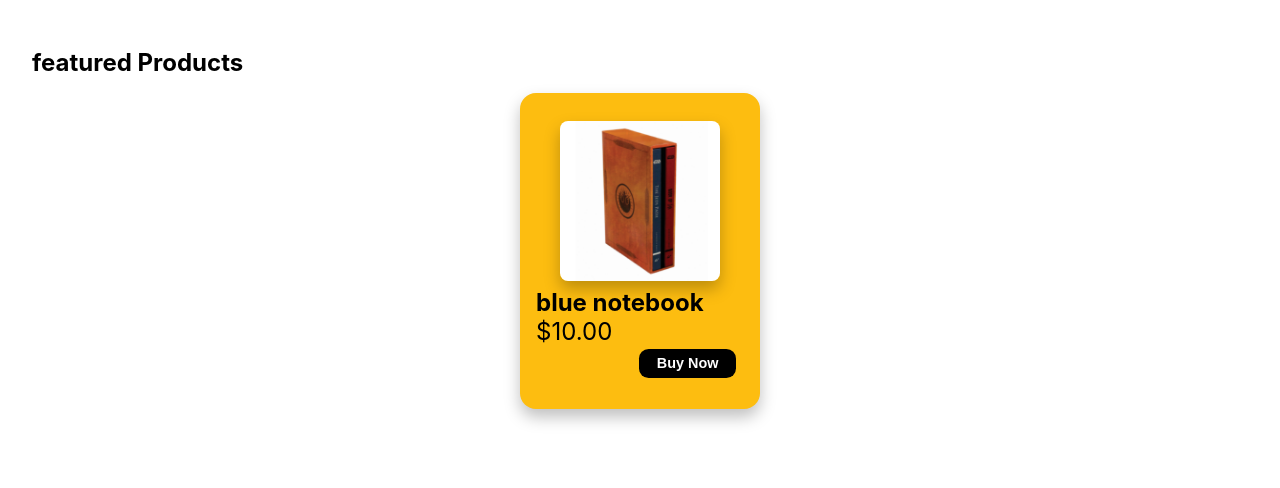
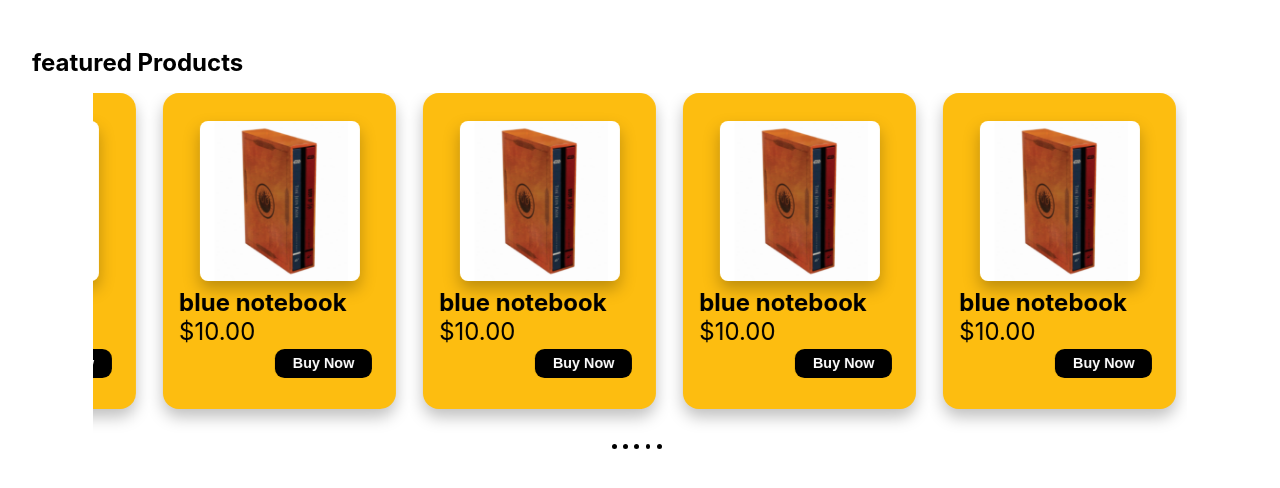
Before and after one commit to davidgdev/the-market-place, a React (Create React App) app: page / in a window 1280 px wide. Shown: the top 488 px of the page. Built offline with nearby package versions, Linux system fonts and the light colour scheme.

Commit message:
Featured Products Carousel v.1.0

```diff
--- a/package.json
+++ b/package.json
@@ -6,6 +6,7 @@
     "@testing-library/jest-dom": "^5.12.0",
     "@testing-library/react": "^11.2.7",
     "@testing-library/user-event": "^12.8.3",
+    "pure-react-carousel": "^1.27.6",
     "react": "^17.0.2",
     "react-dom": "^17.0.2",
     "react-scripts": "^4.0.3",
--- a/src/components/FeaturedProducts.jsx
+++ b/src/components/FeaturedProducts.jsx
@@ -1,15 +1,79 @@
 import React, { Component } from 'react'
 import FeaturedProductCard from './FeaturedProductCard'
+import {
+  CarouselProvider,
+  Slider,
+  Slide,
+  ButtonBack,
+  ButtonNext,
+  DotGroup
+} from 'pure-react-carousel'
+import 'pure-react-carousel/dist/react-carousel.es.css'
 
 import '../sass/components/_FeaturedProducts.scss'
 
+const CARD_WIDTH = 260
+
 class FeaturedProducts extends Component {
+    state = {
+        cards: 4
+    }
+
+    selfRef = React.createRef()
+
+    updateDimensions = () => {
+    this.setState({
+        width: this.selfRef.current.offsetWidth,
+        cards: Math.floor(this.selfRef.current.offsetWidth / CARD_WIDTH) || 1
+    });
+    };
+
+    componentDidMount() {
+    window.addEventListener("resize", this.updateDimensions);
+    this.updateDimensions();
+    }
+
+    componentWillUnmount() {
+    window.removeEventListener("resize", this.updateDimensions);
+    }
     render() {
         return (
             <section className="featured_products-container">
                 <h2>featured Products</h2>
-                  <FeaturedProductCard title="blue notebook" description="Save all your notes in this amazing notebook.
-                It has 100 blank pages to be filled with your stories." price="10.00" quantity="5"/>
+                <div ref={this.selfRef} style={{ height: "100%", width:"90%", margin: "auto"}}>
+                  <CarouselProvider
+                    isPlaying= 'true'
+                    naturalSlideWidth={CARD_WIDTH}
+                    naturalSlideHeight={340}
+                    totalSlides={5}
+                    visibleSlides={this.state.width / CARD_WIDTH}
+                    step={this.state.cards}
+                  >
+                    <Slider>
+                      <Slide>
+                        <FeaturedProductCard title="blue notebook" description="Save all your notes in this amazing notebook.
+                      It has 100 blank pages to be filled with your stories." price="10.00" quantity="5"/>
+                      </Slide>
+                      <Slide>
+                        <FeaturedProductCard title="blue notebook" description="Save all your notes in this amazing notebook.
+                      It has 100 blank pages to be filled with your stories." price="10.00" quantity="5"/>
+                      </Slide>
+                      <Slide>
+                        <FeaturedProductCard title="blue notebook" description="Save all your notes in this amazing notebook.
+                      It has 100 blank pages to be filled with your stories." price="10.00" quantity="5"/>
+                      </Slide>
+                      <Slide>
+                        <FeaturedProductCard title="blue notebook" description="Save all your notes in this amazing notebook.
+                      It has 100 blank pages to be filled with your stories." price="10.00" quantity="5"/>
+                      </Slide>
+                      <Slide>
+                        <FeaturedProductCard title="blue notebook" description="Save all your notes in this amazing notebook.
+                      It has 100 blank pages to be filled with your stories." price="10.00" quantity="5"/>
+                      </Slide>
+                    </Slider>
+                    <DotGroup />
+                  </CarouselProvider>
+                </div>
             </section>
         );
     }
--- a/src/sass/components/_FeaturedProductCard.scss
+++ b/src/sass/components/_FeaturedProductCard.scss
@@ -4,10 +4,9 @@
     display: flex;
     flex-direction: column;
     justify-content: center;
-    width: 240px;
-    height: 316px;
+    width: 100%;
+    height: 100%;
     border-radius: 1rem;
-    // margin-right: 1.5rem;
     box-shadow: 0 .5rem 1rem rgba(black, 0.25);
 
     &:nth-of-type(odd) {
--- a/src/sass/components/_FeaturedProducts.scss
+++ b/src/sass/components/_FeaturedProducts.scss
@@ -3,7 +3,7 @@
 .featured_products-container {
     display: flex;
     flex-wrap: wrap;
-    justify-content: space-around;
+    // justify-content: space-around;
     margin: 1rem 0;
     padding: 1rem 2rem;
     h2 {
@@ -13,3 +13,17 @@
         text-align: left;
     }
 }
+.carousel__inner-slide {
+    width: calc(100% - 1.7rem);
+    height: calc(100% - 1.5rem);
+    margin-left: 1rem;
+
+}
+.carousel__dot {
+    width: .3rem;
+    height: .3rem;
+    margin-right: .4rem;
+    background-color: black;
+    border: none;
+    border-radius: 1rem;
+}
```
Also changed, not shown: 1 other file (tests, documents, lock files or other folders).
